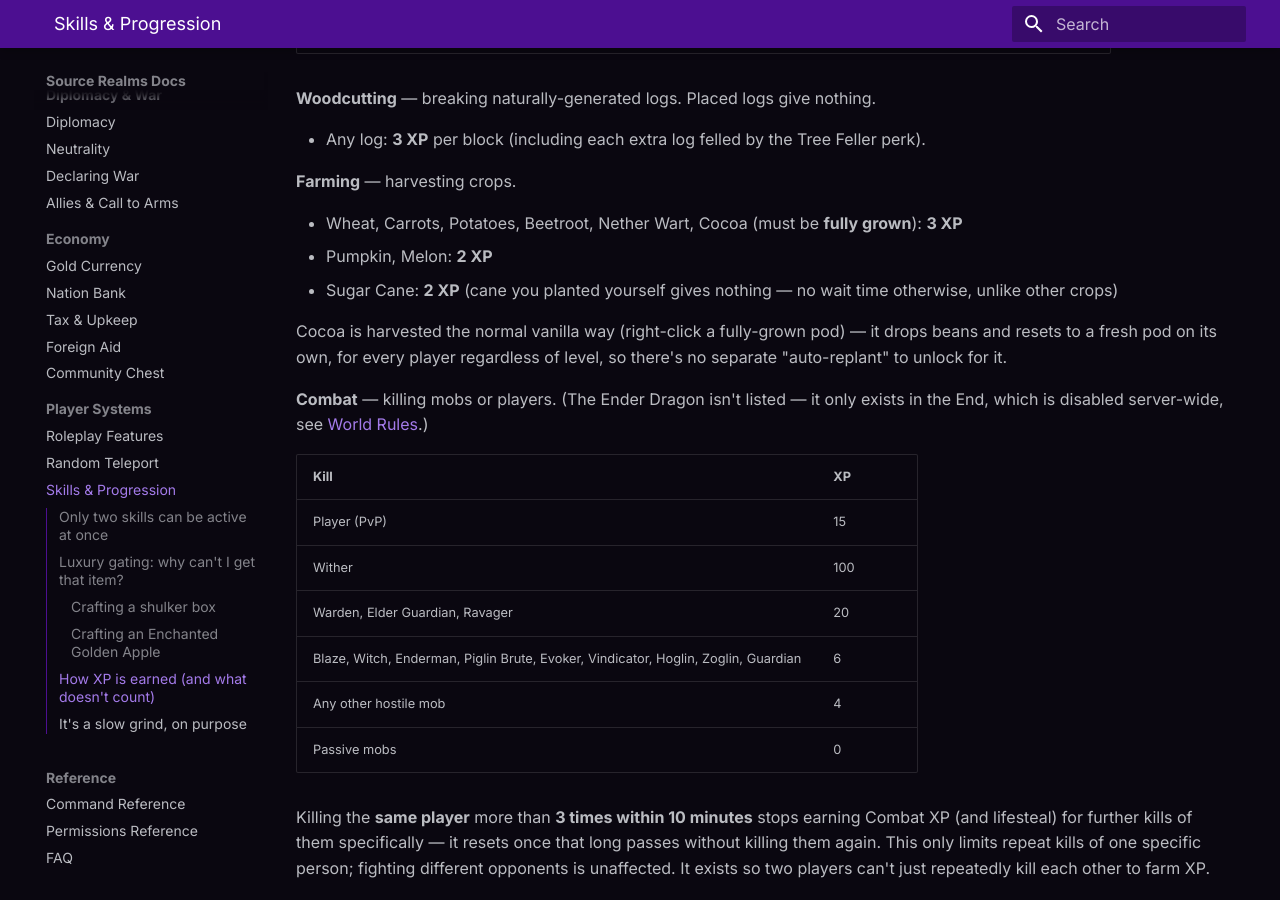
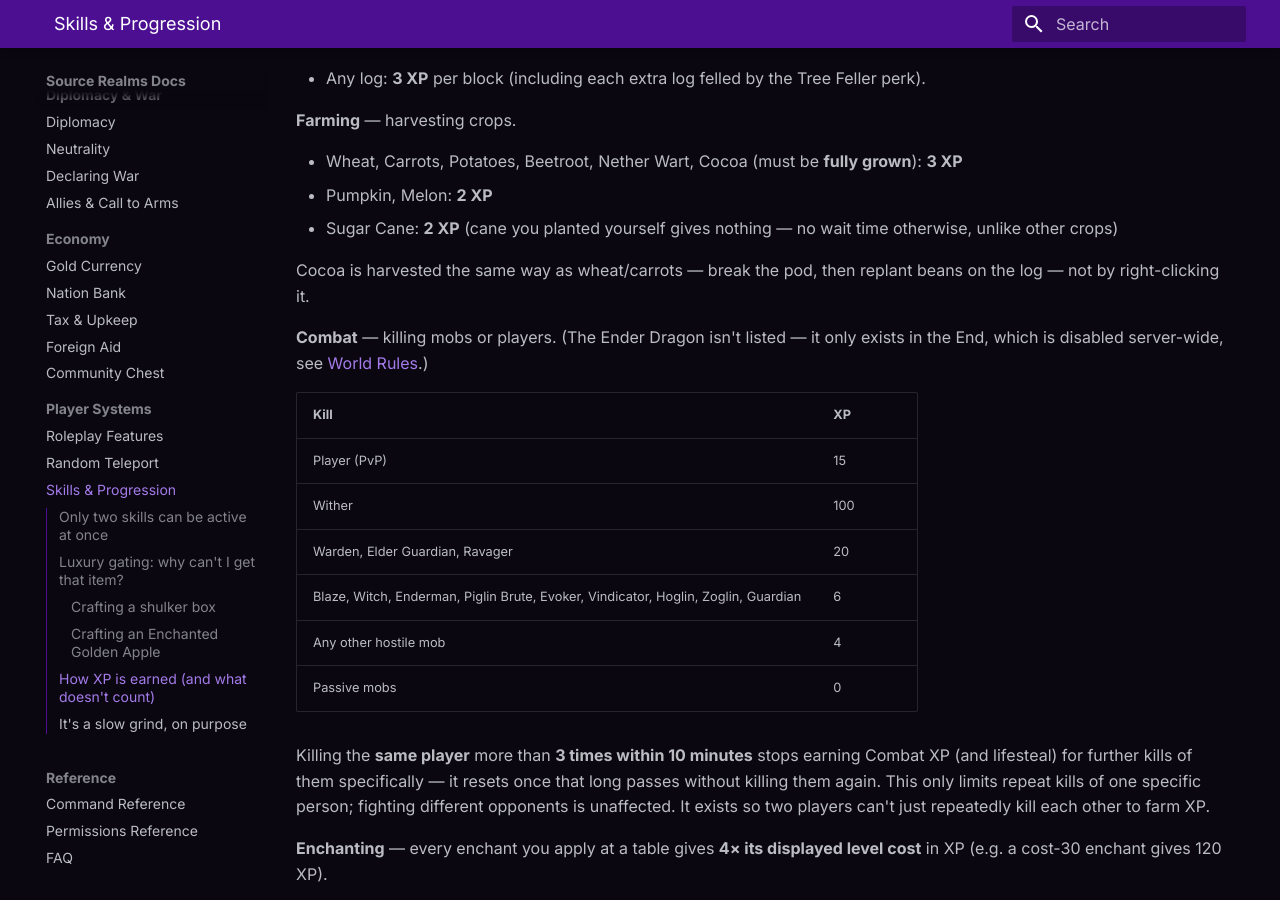
Before and after one commit to SourceRealms/sourcerealms-docs, an MkDocs documentation site: the page built from docs/skills.md, in a window 1280 px wide and 900 px high, scrolled down 2478 px. Built offline with MkDocs 1.6.1 and Material for MkDocs 9.7.7, drawn with Linux system fonts in a browser that asks for light colours; some of the changed text lies outside the part shown.

Commit message:
Correct the Cocoa harvest description — it's break-and-replant, not right-click
The previous doc wrongly described a vanilla right-click auto-reset (that was actually the bug).

```diff
--- a/docs/skills.md
+++ b/docs/skills.md
@@ -20,7 +20,7 @@ Choose your two with `/skills setactive <skill> <skill>`, or click a skill in th
 |---|---|---|---|---|
 | **Mining** | 25% chance to double ore drops | Ores auto-smelt when mined | Haste while mining | Unlocks **Netherite** |
 | **Woodcutting** | 25% chance to double log drops | Fell whole trees with an axe | Haste while chopping | Unlocks **Shulker Boxes** |
-| **Farming** | 25% chance for extra crop yield | Crops auto-replant (doesn't apply to Pumpkin/Melon, and Cocoa always auto-replants regardless of level) | Guaranteed +1 crop yield | Unlocks **Enchanted Golden Apples** |
+| **Farming** | 25% chance for extra crop yield | Crops auto-replant (doesn't apply to Pumpkin/Melon) | Guaranteed +1 crop yield | Unlocks **Enchanted Golden Apples** |
 | **Combat** | 30% less knockback taken | Heal on kill (lifesteal) | 20% less damage taken | Unlocks the **Totem of Undying** |
 | **Enchanting** | -1 level cost to enchant | -2 level cost to enchant | Anvil cost reduced by 40% (repairing and combining) | Unlocks **Mending** |
 | **Fishing** | 25% chance of a bonus catch | Junk catches re-rolled toward fish/treasure | Faster bite time | Unlocks the **Trident** |
@@ -93,9 +93,8 @@ below is a no-op while a skill is inactive.
 - Sugar Cane: **2 XP** (cane you planted yourself gives nothing — no wait time otherwise, unlike
   other crops)
 
-Cocoa is harvested the normal vanilla way (right-click a fully-grown pod) — it drops beans and
-resets to a fresh pod on its own, for every player regardless of level, so there's no separate
-"auto-replant" to unlock for it.
+Cocoa is harvested the same way as wheat/carrots — break the pod, then replant beans on the log —
+not by right-clicking it.
 
 **Combat** — killing mobs or players. (The Ender Dragon isn't listed — it only exists in the End,
 which is disabled server-wide, see [World Rules](world-rules.md).)
```
